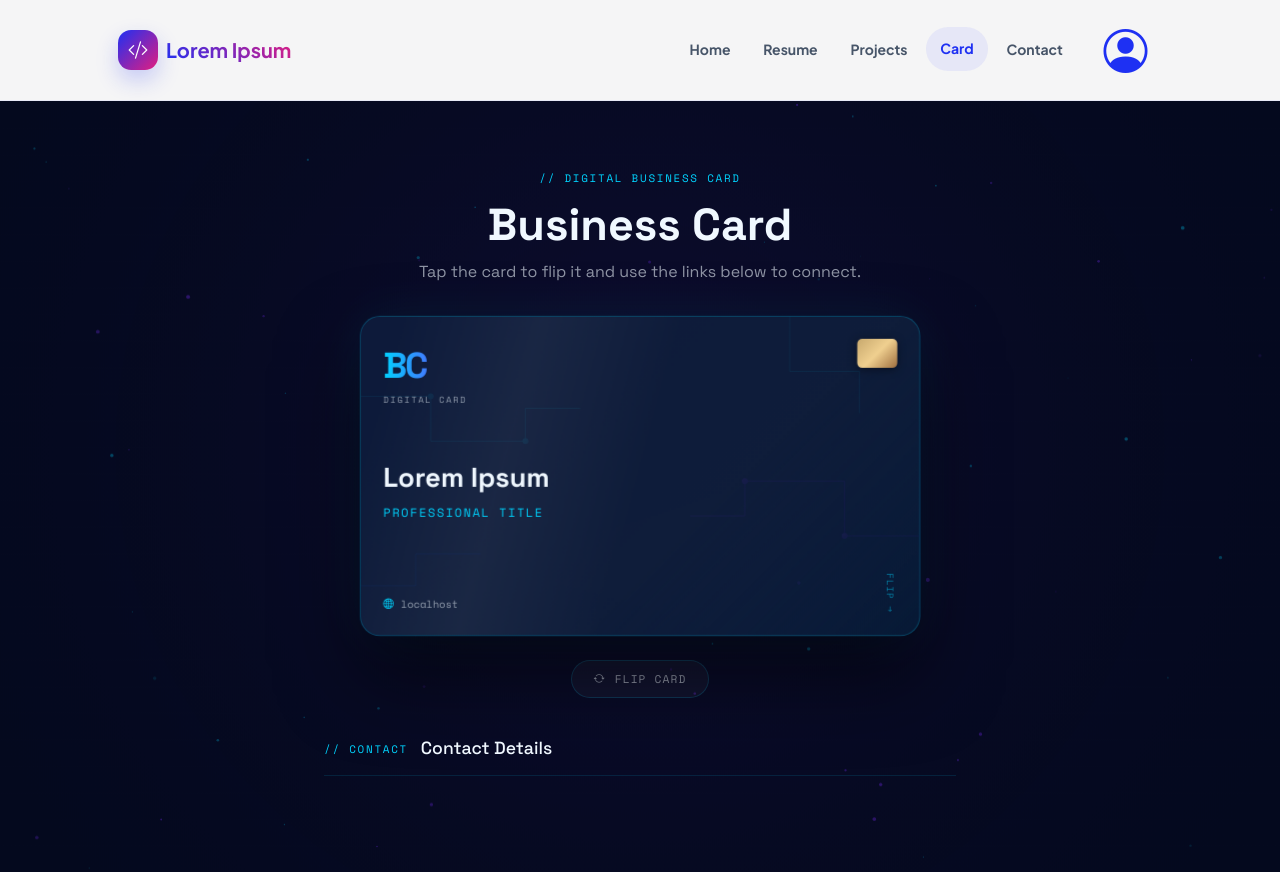
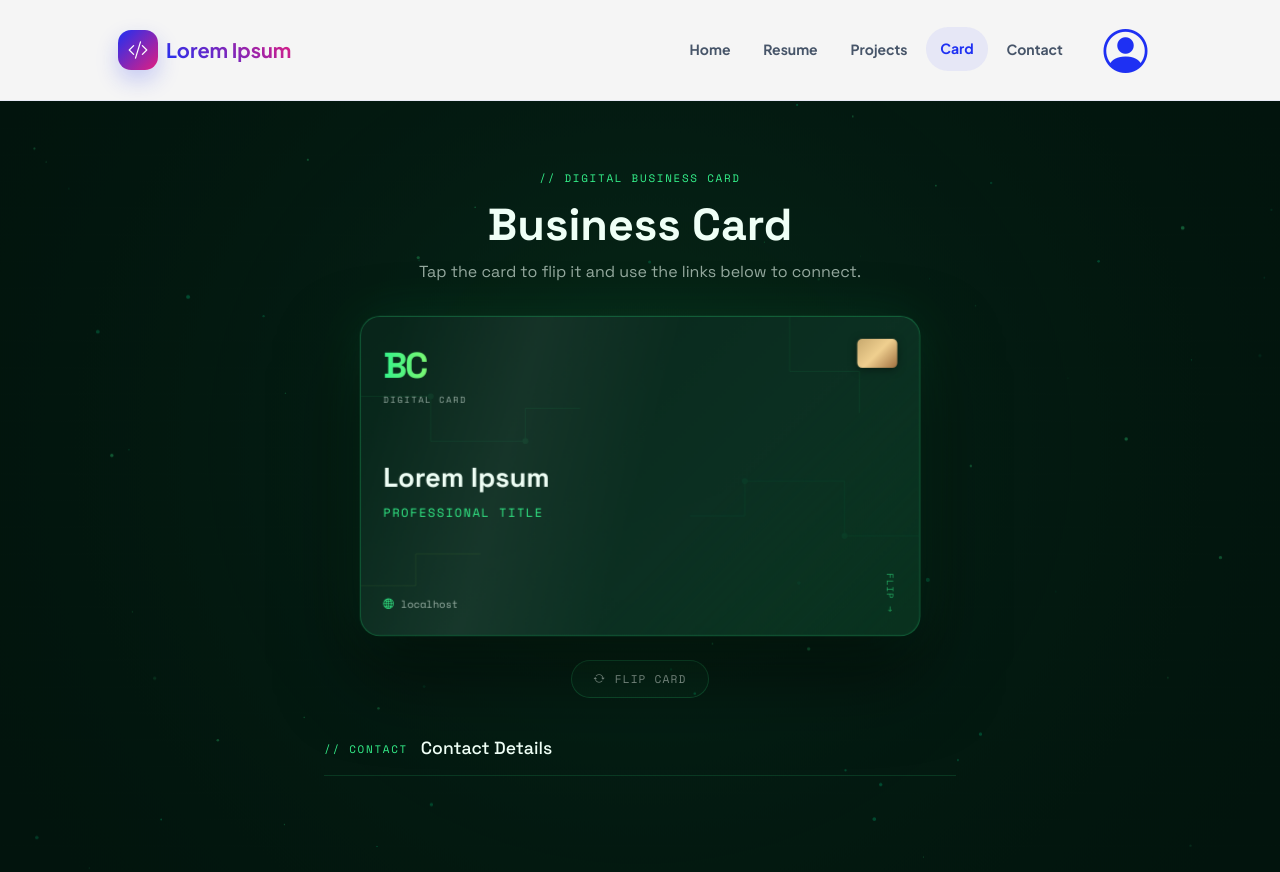
Before and after one commit to Ali-Mashaghi/landing-page, a Django app: page /card/ in a window 1280 px wide. Run offline with Django 5.2, Linux system fonts and the light colour scheme; some libraries are stand-ins or nearby versions; grey boxes are pictures that could not be loaded.

Commit message:
changing card color

```diff
--- a/Templates/business_card.html
+++ b/Templates/business_card.html
@@ -4,7 +4,7 @@
 {% block body_class %}business-card-body d-flex flex-column min-vh-100{% endblock %}
 {% block extra_css %}
 <link href="https://fonts.googleapis.com/css2?family=Space+Grotesk:wght@400;500;600;700&family=Space+Mono:wght@400;700&display=swap" rel="stylesheet">
-<link href="{% static 'css/business-card.css' %}" rel="stylesheet">
+<link href="{% static 'css/business-card.css' %}?v=green-1" rel="stylesheet">
 {% endblock %}
 {% block content %}
 <section class="bc-page">
@@ -20,14 +20,14 @@
             <div class="bc-card" id="businessCard" role="button" tabindex="0" aria-label="Flip business card">
                 <article class="bc-face bc-front">
                     <svg class="bc-circuit" viewBox="0 0 560 320" fill="none" preserveAspectRatio="xMidYMid slice" aria-hidden="true">
-                        <path d="M0 80h70v45h95V92h55" stroke="#00D4FF"/>
-                        <circle cx="70" cy="80" r="3" fill="#00D4FF"/>
-                        <circle cx="165" cy="125" r="3" fill="#00D4FF"/>
-                        <path d="M560 220h-75v-55h-100v35h-55" stroke="#7B2FFF"/>
-                        <circle cx="485" cy="220" r="3" fill="#7B2FFF"/>
-                        <circle cx="385" cy="165" r="3" fill="#7B2FFF"/>
-                        <path d="M0 270h55v-32h65" stroke="#1A6EFF"/>
-                        <path d="M430 0v55h70v42" stroke="#00D4FF"/>
+                        <path d="M0 80h70v45h95V92h55" stroke="#35F28B"/>
+                        <circle cx="70" cy="80" r="3" fill="#35F28B"/>
+                        <circle cx="165" cy="125" r="3" fill="#35F28B"/>
+                        <path d="M560 220h-75v-55h-100v35h-55" stroke="#00B978"/>
+                        <circle cx="485" cy="220" r="3" fill="#00B978"/>
+                        <circle cx="385" cy="165" r="3" fill="#00B978"/>
+                        <path d="M0 270h55v-32h65" stroke="#B8FF5F"/>
+                        <path d="M430 0v55h70v42" stroke="#35F28B"/>
                     </svg>
 
                     <div class="bc-top">
@@ -170,5 +170,5 @@
 {% endblock %}
 {% block footer %}{% endblock %}
 {% block extra_js %}
-<script src="{% static 'js/business-card.js' %}"></script>
+<script src="{% static 'js/business-card.js' %}?v=green-1"></script>
 {% endblock %}
--- a/static/css/business-card.css
+++ b/static/css/business-card.css
@@ -1,14 +1,13 @@
 .business-card-body {
-    --bc-navy: #050a1f;
-    --bc-dark: #0d1a3a;
-    --bc-panel: #0f1d3a;
-    --bc-cyan: #00d4ff;
-    --bc-violet: #7b2fff;
-    --bc-blue: #1a6eff;
-    --bc-green: #00e5a0;
-    --bc-white: #f0f8ff;
-    --bc-dim: rgba(240, 248, 255, .58);
-    --bc-border: rgba(0, 212, 255, .18);
+    --bc-navy: #03150e;
+    --bc-dark: #08251a;
+    --bc-panel: #0c3022;
+    --bc-primary: #35f28b;
+    --bc-secondary: #00b978;
+    --bc-accent: #b8ff5f;
+    --bc-white: #effff6;
+    --bc-dim: rgba(239, 255, 246, .62);
+    --bc-border: rgba(53, 242, 139, .2);
     background: var(--bc-navy);
 }
 
@@ -50,7 +49,7 @@
 
 .bc-kicker,
 .bc-label {
-    color: var(--bc-cyan);
+    color: var(--bc-primary);
     font-family: "Space Mono", monospace;
     font-size: .68rem;
     letter-spacing: .16em;
@@ -111,9 +110,9 @@
 .bc-front {
     flex-direction: column;
     justify-content: space-between;
-    border: 1px solid rgba(0, 212, 255, .24);
-    background: linear-gradient(135deg, var(--bc-dark), var(--bc-panel) 62%, rgba(0, 212, 255, .08));
-    box-shadow: 0 40px 80px rgba(0, 0, 0, .55), 0 0 55px rgba(0, 212, 255, .08);
+    border: 1px solid rgba(53, 242, 139, .28);
+    background: linear-gradient(135deg, var(--bc-dark), var(--bc-panel) 62%, rgba(53, 242, 139, .1));
+    box-shadow: 0 40px 80px rgba(0, 0, 0, .55), 0 0 55px rgba(53, 242, 139, .1);
 }
 
 .bc-front::after {
@@ -146,7 +145,7 @@
 
 .bc-logo,
 .bc-back-logo {
-    background: linear-gradient(90deg, var(--bc-cyan), var(--bc-violet));
+    background: linear-gradient(90deg, var(--bc-primary), var(--bc-accent));
     background-clip: text;
     color: transparent;
     font-size: clamp(1.5rem, 5vw, 2.25rem);
@@ -182,7 +181,7 @@
 }
 
 .bc-title {
-    color: var(--bc-cyan);
+    color: var(--bc-primary);
     font-family: "Space Mono", monospace;
     font-size: clamp(.55rem, 1.5vw, .75rem);
     letter-spacing: .13em;
@@ -214,11 +213,11 @@
 }
 
 .bc-mini-row i {
-    color: var(--bc-cyan);
+    color: var(--bc-primary);
 }
 
 .bc-flip-hint {
-    color: rgba(0, 212, 255, .55);
+    color: rgba(53, 242, 139, .62);
     font-family: "Space Mono", monospace;
     font-size: .58rem;
     letter-spacing: .1em;
@@ -231,7 +230,7 @@
     flex-direction: column;
     justify-content: center;
     gap: .65rem;
-    border: 1px solid rgba(123, 47, 255, .28);
+    border: 1px solid rgba(0, 185, 120, .34);
     background: linear-gradient(135deg, var(--bc-panel), var(--bc-dark));
     box-shadow: 0 40px 80px rgba(0, 0, 0, .55);
     -webkit-transform: rotateY(180deg) translateZ(1px);
@@ -253,7 +252,7 @@
 }
 
 .bc-url {
-    color: var(--bc-cyan);
+    color: var(--bc-primary);
 }
 
 .bc-qr {
@@ -278,7 +277,7 @@
     border: 1px solid var(--bc-border);
     border-radius: 999px;
     color: var(--bc-dim);
-    background: rgba(240, 248, 255, .04);
+    background: rgba(53, 242, 139, .04);
     font-family: "Space Mono", monospace;
     font-size: .7rem;
     letter-spacing: .1em;
@@ -287,9 +286,9 @@
 }
 
 .bc-flip-button:hover {
-    border-color: var(--bc-cyan);
-    color: var(--bc-cyan);
-    background: rgba(0, 212, 255, .07);
+    border-color: var(--bc-primary);
+    color: var(--bc-primary);
+    background: rgba(53, 242, 139, .08);
 }
 
 .bc-details {
@@ -302,7 +301,7 @@
     gap: .8rem;
     margin-bottom: 1rem;
     padding-bottom: 1rem;
-    border-bottom: 1px solid rgba(0, 212, 255, .12);
+    border-bottom: 1px solid rgba(53, 242, 139, .14);
 }
 
 .bc-details-header h2 {
@@ -324,15 +323,15 @@
     border: 1px solid rgba(255, 255, 255, .07);
     border-radius: 12px;
     color: var(--bc-white);
-    background: rgba(13, 26, 58, .68);
+    background: rgba(8, 37, 26, .78);
     text-decoration: none;
     transition: .22s ease;
 }
 
 .bc-link:hover {
-    border-color: rgba(0, 212, 255, .35);
+    border-color: rgba(53, 242, 139, .4);
     color: var(--bc-white);
-    background: rgba(0, 212, 255, .06);
+    background: rgba(53, 242, 139, .08);
     transform: translateX(4px);
 }
 
@@ -342,10 +341,10 @@
     height: 38px;
     flex: 0 0 38px;
     place-items: center;
-    border: 1px solid rgba(0, 212, 255, .18);
+    border: 1px solid rgba(53, 242, 139, .22);
     border-radius: 9px;
-    color: var(--bc-cyan);
-    background: rgba(0, 212, 255, .08);
+    color: var(--bc-primary);
+    background: rgba(53, 242, 139, .1);
     font-size: 1.1rem;
 }
 
--- a/static/js/business-card.js
+++ b/static/js/business-card.js
@@ -52,7 +52,7 @@
                 vx: (Math.random() - 0.5) * 0.24,
                 vy: (Math.random() - 0.5) * 0.24,
                 radius: Math.random() * 1.5 + 0.5,
-                color: Math.random() > 0.5 ? '0,212,255' : '123,47,255',
+                color: Math.random() > 0.5 ? '53,242,139' : '0,185,120',
                 phase: Math.random() * Math.PI * 2,
             });
         }
@@ -74,7 +74,7 @@
             height * 0.45,
             width * 0.65,
         );
-        glow.addColorStop(0, 'rgba(123,47,255,.09)');
+        glow.addColorStop(0, 'rgba(53,242,139,.1)');
         glow.addColorStop(1, 'rgba(0,0,0,0)');
         context.fillStyle = glow;
         context.fillRect(0, 0, width, height);
```
